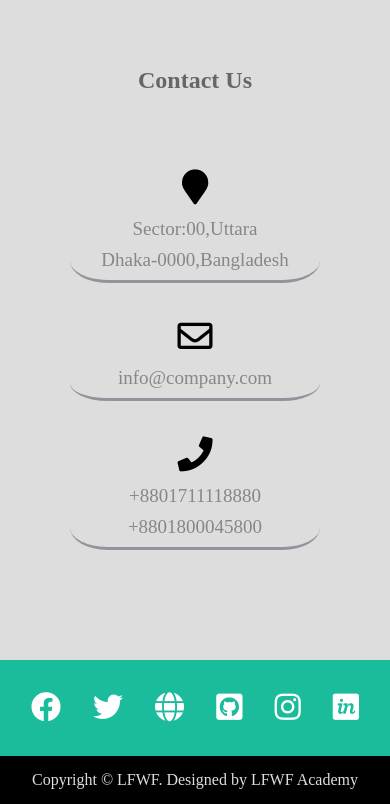
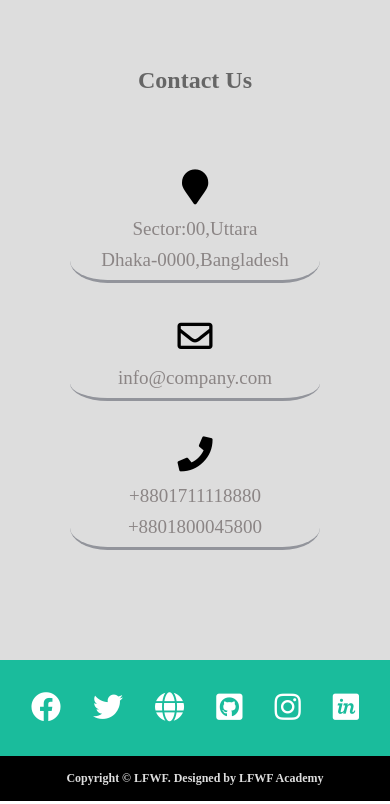
Before and after one commit to aburaihan12/-Assignment-on-Class-39-day-34-part-3-, a plain HTML site: page index.html in a window 390 px wide. Shown: the part 2645-3449 px from the top of the page. Drawn offline with Linux system fonts and the light colour scheme.

Commit message:
Update recponsive.css

```diff
--- a/recponsive.css
+++ b/recponsive.css
@@ -72,6 +72,7 @@
         width: 100%;
         float: none;
         margin-bottom: 30px;
+        margin-left: 0;
     }
 
     .notice-informetion h2 {
@@ -326,6 +327,10 @@
         line-height: 26px;
         text-align: center;
     }
+    .futter-div p {
+        font-size: 12px;
+        font-weight: 600;
+    }
     .header-manu ul {
         opacity: 0;
         visibility: hidden;
```
